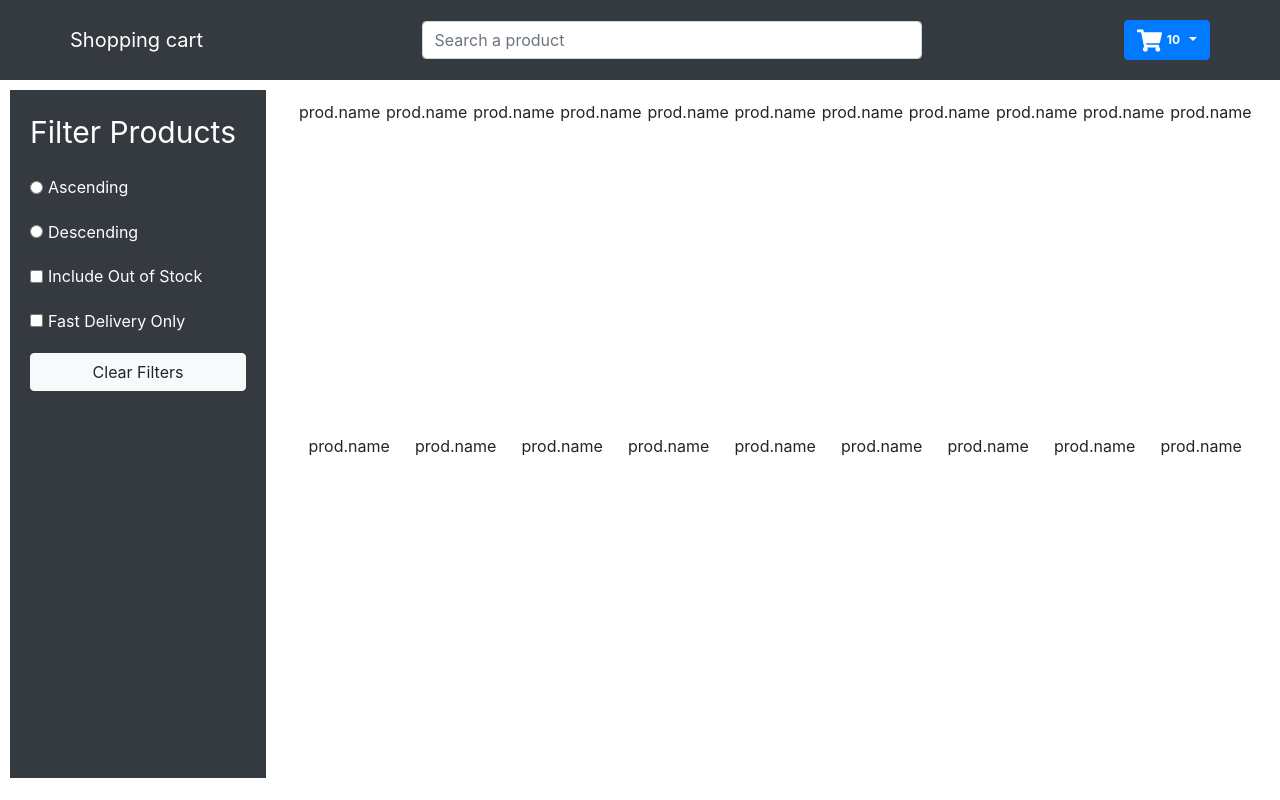
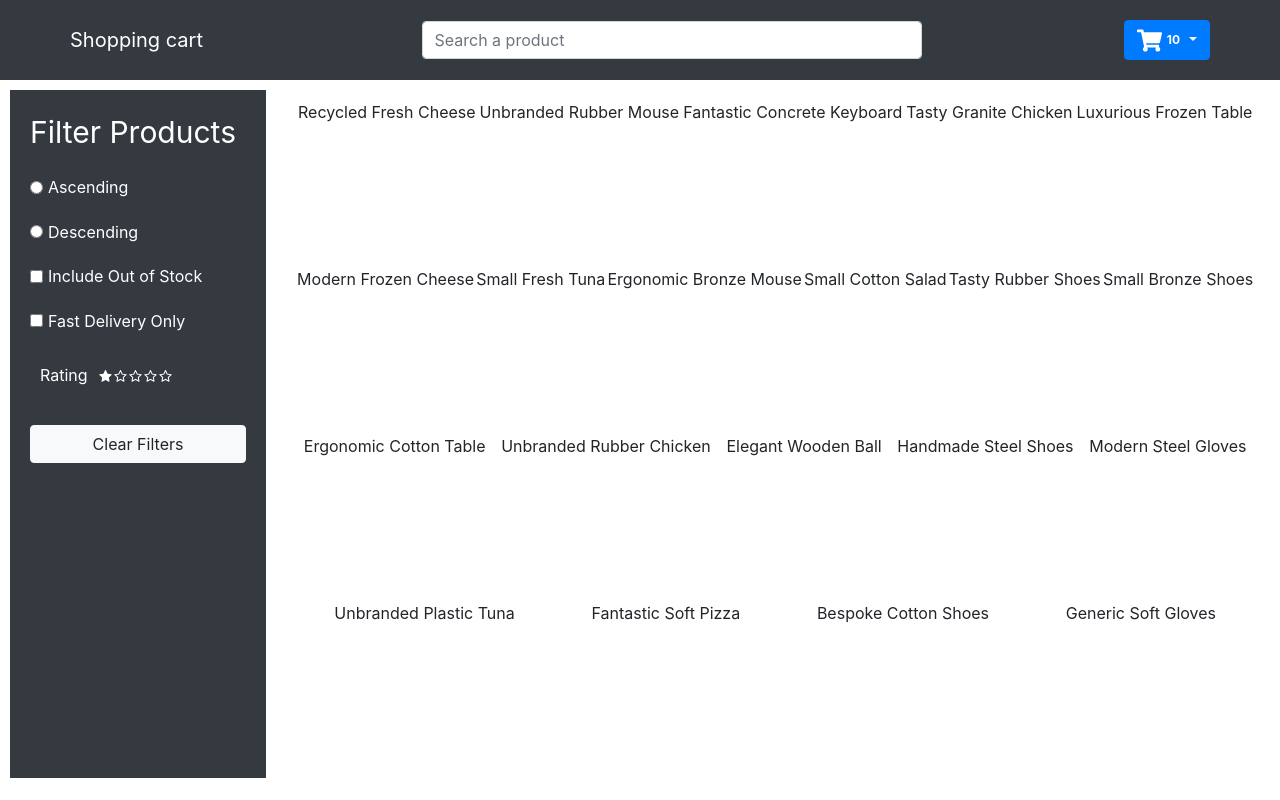
Before and after one commit to mateomh/React-Context-use, a React (Create React App) app: page / in a window 1280 px wide. Built offline with nearby package versions, Linux system fonts and the light colour scheme.

Commit message:
Create the rating component

```diff
--- a/src/components/Filters.tsx
+++ b/src/components/Filters.tsx
@@ -1,6 +1,10 @@
+import { useState } from "react";
 import { Button, Form } from "react-bootstrap";
+import Rating from "./Rating";
 
 const Filters:React.FC = () => {
+  const [rating, setRating] = useState(1);
+
   return(
     <div className="filters">
       <span className="title">Filter Products</span>
@@ -40,6 +44,10 @@ const Filters:React.FC = () => {
           id={`inline-4`}
         />
       </span>
+      <span>
+        <label style={{padding: 10}}>Rating</label>
+        <Rating rating={rating} onClick={(i) => setRating(i)} />
+      </span>
       <Button variant="light">Clear Filters</Button>
     </div>
   );
--- /dev/null
+++ b/src/components/Rating.tsx
@@ -0,0 +1,30 @@
+import { AiFillStar, AiOutlineStar } from "react-icons/ai";
+
+interface RatingProps {
+  rating: number;
+  onClick: React.Dispatch<React.SetStateAction<number>>;
+}
+
+const Rating:React.FC<RatingProps> = ({ rating, onClick }) => {
+  return(
+    <>
+      {
+        [...Array(5)].map((_, i) => {
+          return(
+            <span
+              key={i}
+              onClick={() => onClick(i + 1)}
+              style={{cursor: 'pointer'}}
+            >
+              { rating > i ?
+                (<AiFillStar fontSize='15px' />) :
+                (<AiOutlineStar fontSize='15px'/>)}
+            </span>
+          )
+        })
+      }
+    </>
+  );
+}
+
+export default Rating;
--- a/src/components/SingleProduct.tsx
+++ b/src/components/SingleProduct.tsx
@@ -7,7 +7,7 @@ interface SingleProductProps {
 const SingleProduct: React.FC<SingleProductProps> = ({ prod }) => {
   return(
     <>
-      <span>prod.name</span>
+      <span>{prod.name}</span>
     </>
   );
 }
```
